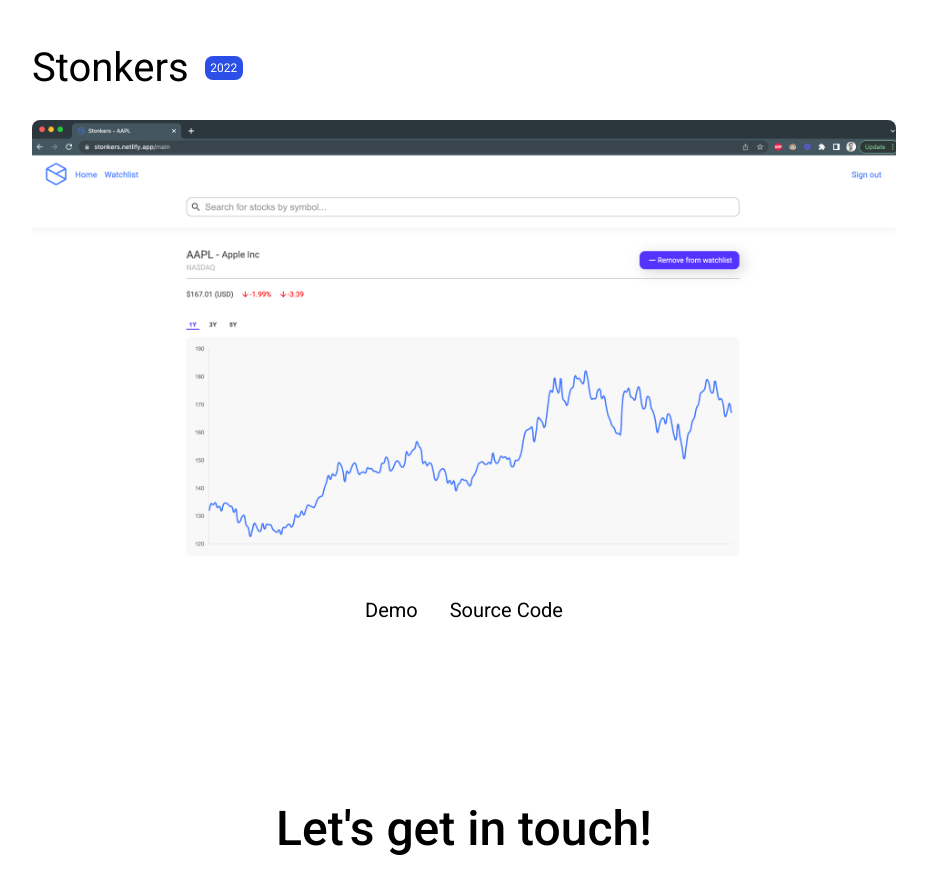
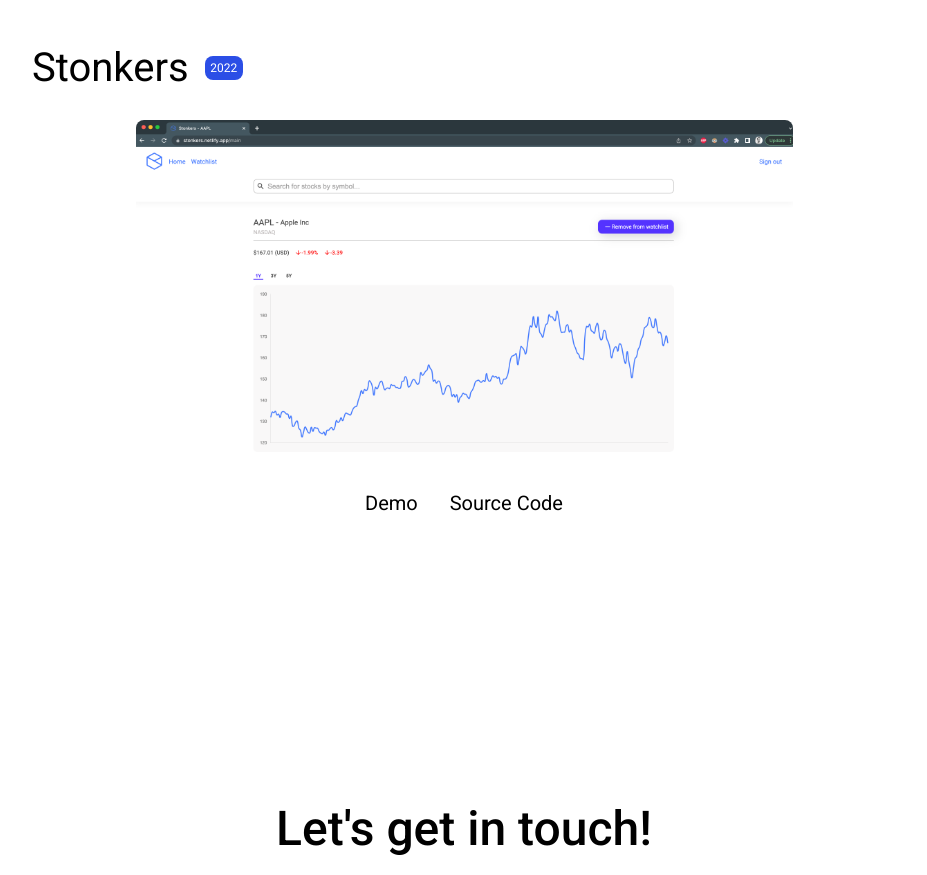
Before and after one commit to SimonMilord/My_Portfolio, a React (Create React App) app: page / in a window 1280 px wide. Shown: the part 1880-2755 px from the top of the page, without its empty margins (176-1103 px from the left). Built offline with nearby package versions, Linux system fonts and the light colour scheme.

Commit message:
changed the size of project thumbnail

```diff
--- a/src/components/ProjectItem/projectItem.scss
+++ b/src/components/ProjectItem/projectItem.scss
@@ -9,9 +9,11 @@
     border-radius: 8px;
     margin-bottom: 2rem;
     transition: 0.3s;
-    @include tablet {
-      width: 75%;
-    }
+    max-height: 369px;
+    max-width: 657px;
+    // @include tablet {
+    //   width: 75%;
+    // }
     &:hover {
       transform: scale(1.05);
     }
```
